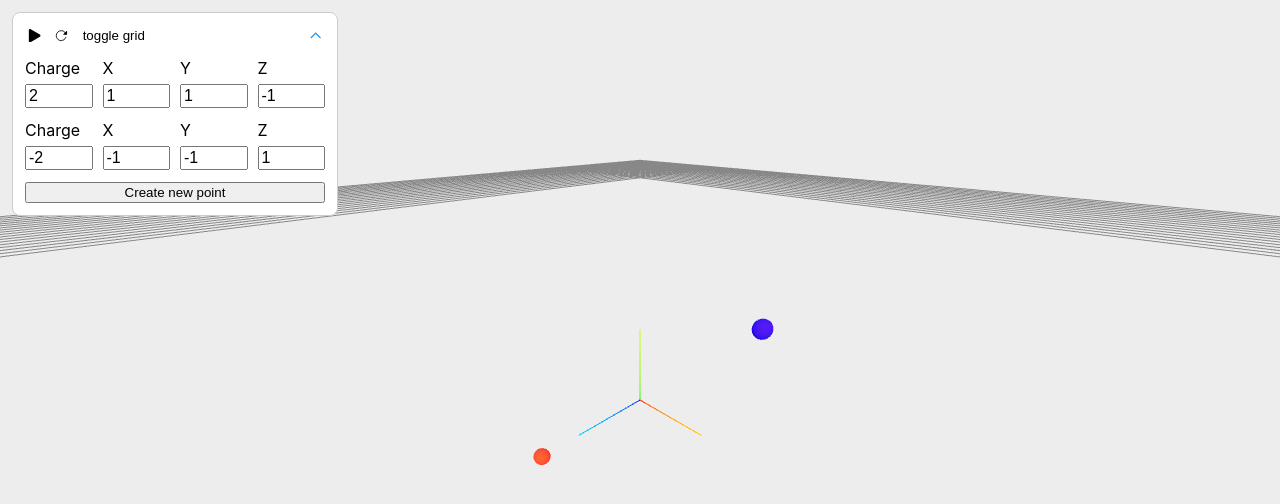
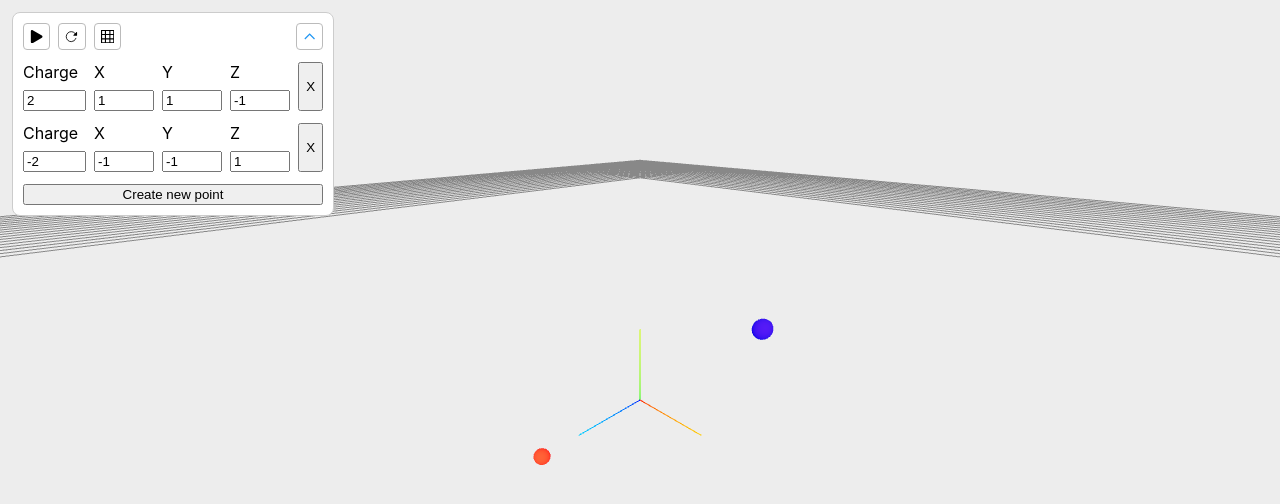
Before and after one commit to pxd3v/coulomb, a React (Create React App) app: page / in a window 1280 px wide. Shown: the top 504 px of the page. Built offline with nearby package versions, Linux system fonts and the light colour scheme.

Commit message:
feat: add delete button

```diff
--- a/src/components/Menu/Menu.scss
+++ b/src/components/Menu/Menu.scss
@@ -2,7 +2,7 @@
     position: absolute;
     z-index: 1;
     border: 1px solid #ccc;
-    padding: 12px;
+    padding: 10px;
     margin-left: 12px;
     margin-top: 12px;
     border-radius: 8px;
--- a/src/components/Menu/Sections/Config/Config.scss
+++ b/src/components/Menu/Sections/Config/Config.scss
@@ -11,10 +11,10 @@
         align-items: center;
         justify-content: center;
         background-color: #fff;
-        border: none;
+        border: 1px solid #bbb;
         cursor: pointer;
         border-radius: 4px;
-        padding: 3px;
+        padding: 6px;
 
         &:hover {
             background-color: #ddd;
--- a/src/components/Menu/Sections/Config/Config.tsx
+++ b/src/components/Menu/Sections/Config/Config.tsx
@@ -4,6 +4,7 @@ import { usePoints } from '../../../../contexts/PointsContext';
 import { FaStop, FaPlay } from 'react-icons/fa';
 import { IoReload } from 'react-icons/io5';
 import { FcExpand, FcCollapse } from 'react-icons/fc';
+import { GrGrid } from 'react-icons/gr';
 interface IConfigProps {
   setOpenPoints: (open: boolean) => void
   openPoints: boolean
@@ -17,7 +18,7 @@ function Config({ setOpenPoints, openPoints }: IConfigProps) {
     <div className="Config">
         <button onClick={() => setIsRunning(!isRunning)}>{ isRunning ? <FaStop /> : <FaPlay />}</button>
         <button onClick={() => { resetPoints(); setIsRunning(false) }}><IoReload /></button>
-        <button onClick={() => { setShowGrid(!showGrid) }}>toggle grid</button>
+        <button onClick={() => { setShowGrid(!showGrid) }}><GrGrid /></button>
         <button className="Config__ToggleButton"onClick={() => setOpenPoints(!openPoints)}>{ openPoints ? <FcCollapse /> : <FcExpand />}</button>
     </div>
   );
--- a/src/components/Menu/Sections/Points/Points.scss
+++ b/src/components/Menu/Sections/Points/Points.scss
@@ -7,23 +7,27 @@
         flex-direction: row;
         width: 300px;
 
-        label {
+        div {
+            flex: 1;
             display: flex;
             flex-direction: column;
-            flex: 1;
-            width: 20%;
 
-            input {
-                margin-top: 6px;
-                font-size: 16px;
+            & + div {
+                margin-left: 16px;
             }
         }
 
-        label + label {
-            margin-left: 10px;
+        label {
+            margin-bottom: 8px;
         }
 
-        flex: 1;
+        input {
+            width: 100%;
+        }
+
+        button {
+            margin-left: 16px;
+        }
     }
 
     &__Input + &__Input {
--- a/src/components/Menu/Sections/Points/Points.tsx
+++ b/src/components/Menu/Sections/Points/Points.tsx
@@ -11,7 +11,7 @@ enum PossibleChanges {
 }
 
 function Points() {
-  const { points, updatePoint, createNewPoint } = usePoints()
+  const { points, updatePoint, createNewPoint, removePoint } = usePoints()
   const { setIsRunning } = useEnv()
 
   const onChange = (event: React.ChangeEvent<HTMLInputElement>, point: IPoint, property: PossibleChanges) => {
@@ -28,24 +28,37 @@ function Points() {
   return (
     <div className="Points">
         {points.map((point) => (
-          <span className="Points__Input" key={point.id}>
+          <div className="Points__Input" key={point.id}>
+            {/* <input type="number" value={point.charge} onChange={(event) => onChange(event, point, PossibleChanges.charge)}></input>
+            <input type="number" value={point.x} onChange={(event) => onChange(event, point, PossibleChanges.x)}></input>
+            <input type="number" value={point.y} onChange={(event) => onChange(event, point, PossibleChanges.y)}></input>
+            <input type="number" value={point.z} onChange={(event) => onChange(event, point, PossibleChanges.z)}></input> */}
+            <div>
               <label>
                 Charge
+              </label>
               <input type="number" value={point.charge} onChange={(event) => onChange(event, point, PossibleChanges.charge)}></input>
-            </label>
+            </div>
+            <div>
               <label>
                 X
+              </label>
               <input type="number" value={point.x} onChange={(event) => onChange(event, point, PossibleChanges.x)}></input>
-            </label>
+            </div>
+            <div>
               <label>
                 Y
+              </label>
               <input type="number" value={point.y} onChange={(event) => onChange(event, point, PossibleChanges.y)}></input>
-            </label>
+            </div>
+            <div>
               <label>
                 Z
+              </label>
               <input type="number" value={point.z} onChange={(event) => onChange(event, point, PossibleChanges.z)}></input>
-            </label>
-          </span>
+            </div>
+            <button onClick={() => removePoint(point.id)}>X</button>
+          </div>
         ))}
         <button className="Points__CreateNewPoint" onClick={onCreateNewPoint}>Create new point</button>
     </div>
--- a/src/contexts/PointsContext.tsx
+++ b/src/contexts/PointsContext.tsx
@@ -11,6 +11,7 @@ interface PointsData {
     resetPoints: () => void
     updateBasePoints: (point: IPoint) => void
     createNewPoint: () => void
+    removePoint: (pointId: number) => void
 }
 
 const PointsContext = createContext({} as PointsData)
@@ -63,9 +64,16 @@ export function PointsProvider({children}: PointsProviderProps) {
         resetPoints([...points, newPoint])
     }, [nextIndex, points, resetPoints])
 
+    const removePoint = useCallback((pointId) => {
+        const newPoints = basePoints.filter(point => point.id !== pointId)
+        setBasePoints([...newPoints])
+        setPoints([...newPoints])
+    }, [basePoints])
+
+
 
     return (
-        <PointsContext.Provider value={{ points, updatePoint, resetPoints, updateBasePoints, createNewPoint }}>
+        <PointsContext.Provider value={{ points, updatePoint, resetPoints, updateBasePoints, createNewPoint, removePoint }}>
             {children}
         </PointsContext.Provider>
     )
```
Lines whose indentation alone changed are shown as unchanged.
